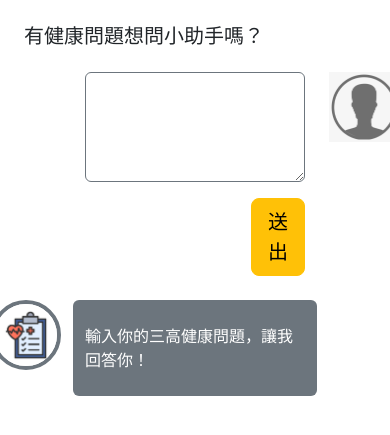
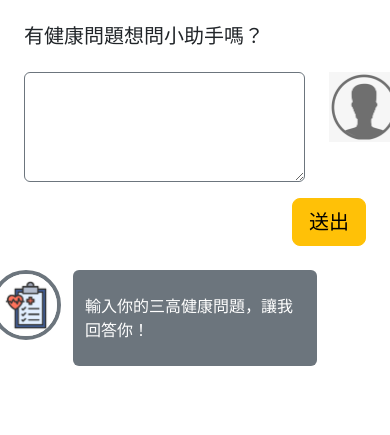
Before and after one commit to cccmmmd/Health-assistant_RAG_Langchain_Neo4j_Qdrant, a Flask app: page / in a window 390 px wide; the page is wider, and only the part inside the window is pictured. Shown: the top 435 px of that part. Run offline with Flask 3, Linux system fonts and the light colour scheme; some libraries are stand-ins or nearby versions.

Commit message:
bootstrap grid adjustment

```diff
--- a/templates/index.html
+++ b/templates/index.html
@@ -17,27 +17,27 @@
                     <h5>有健康問題想問小助手嗎？</h5>
                 </div>
                 <div class="row">
-                    <div class="col-2"></div>
-                    <div class="col-8">
+                    <div class="col-sm-2 col-0"></div>
+                    <div class="col-sm-8 col-10">
                         <textarea class="form-control border border-secondary" name="question" rows="4" cols="50" required onfocus=" this.value = '';">{{request.form['question']}}</textarea>
                     </div>
-                    <div class="col-2">
+                    <div class="col-sm-2 col-2">
                         <img style="width:70px" src={{ url_for('static', filename='img/ava.png') }}>
                     </div>
                 </div>
                 <div class="row">
-                    <div class="col-8"></div>
-                    <div class="col-2 mt-3 mb-4">
+                    <div class="col-sm-8 col-8"></div>
+                    <div class="col-sm-2 col-4 mt-3 mb-4">
                         <button class="btn btn-warning btn-lg float-end" id="submitButton" type="submit">送出</button>
                     </div>
-                    <div class="col-2"></div>
+                    <div class="col-sm-2"></div>
                 </div>
                 <div class="row">
-                    <div class="col-2">
+                    <div class="col-sm-2 col-2">
                         <img class="float-end border border-4 border-secondary rounded-circle" style="width:70px" src={{ url_for('static', filename='img/asa.jpeg') }}>
                     </div>
-                    <div class="col-8 py-4 rounded bg-secondary text-white">{{response}}</div>
-                    <div class="col-2"></div>
+                    <div class="col-lg-8 col-8 py-4 rounded bg-secondary text-white">{{response}}</div>
+                    <div class="col-lg-2 col-0"></div>
                 </div>
             </form>
         </div>
```
